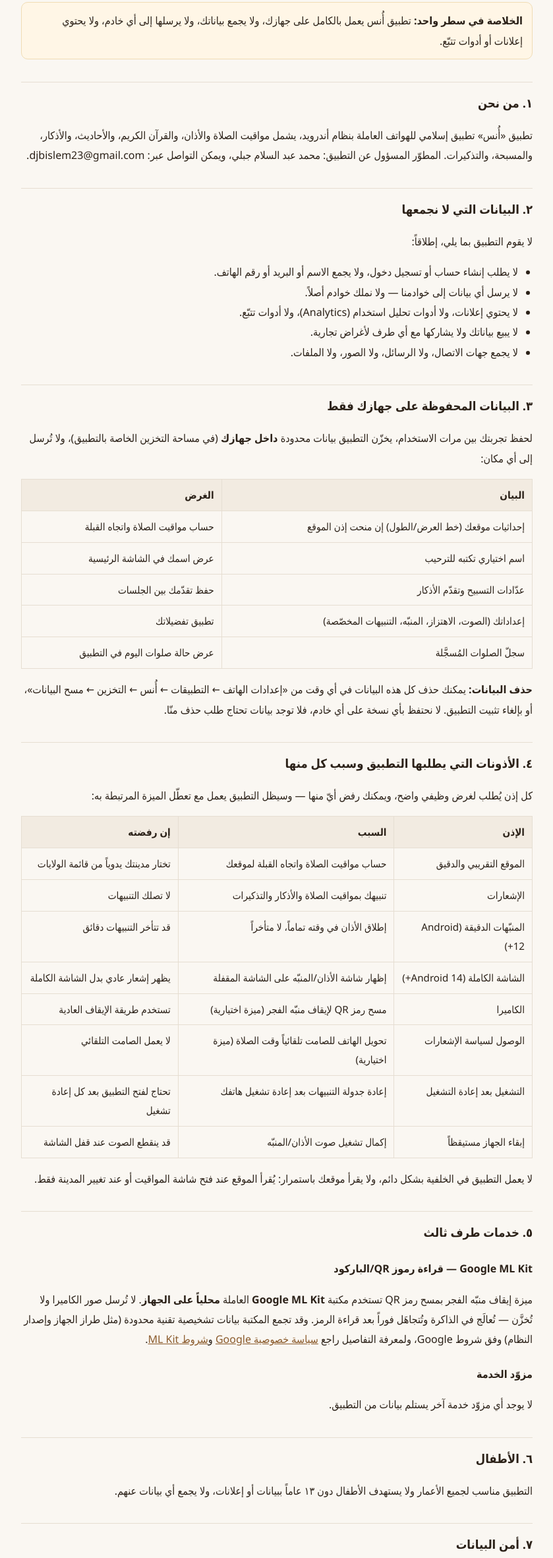
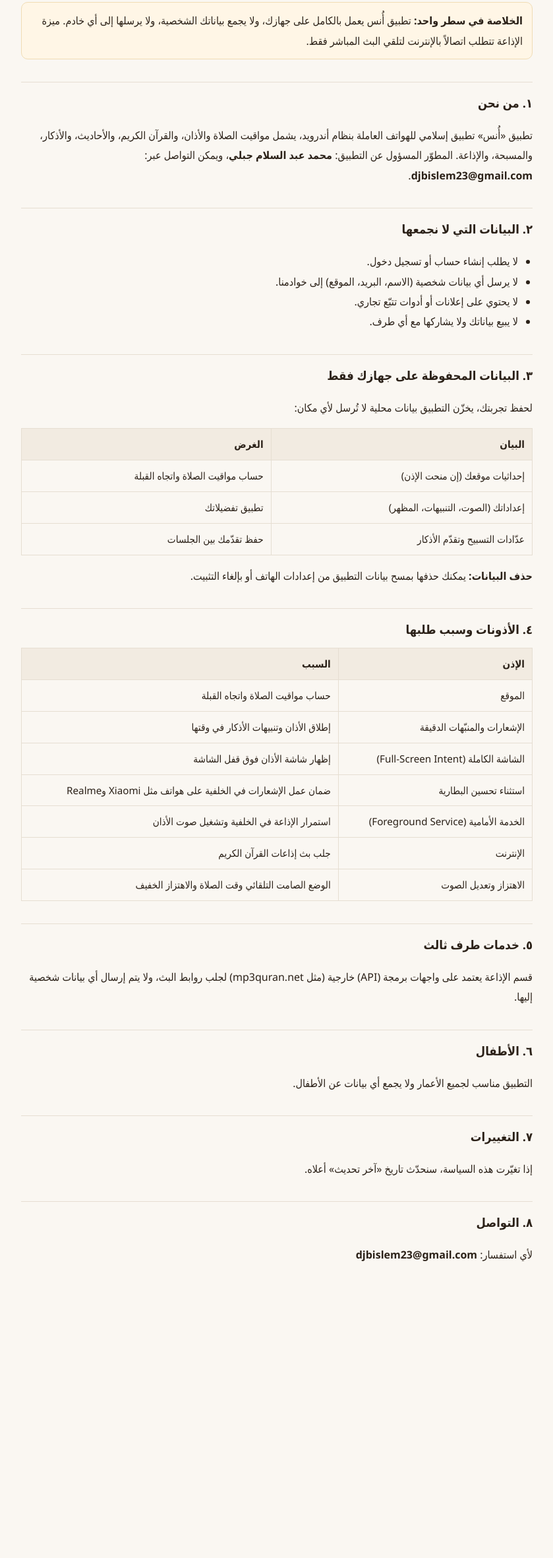
Before and after one commit to djbisslem23/ons-app, a plain HTML site: page privacy-policy.html in a window 1280 px wide. Shown: the part 160-2522 px from the top of the page at 66% size, without its empty margins (220-1059 px from the left). After the commit the page ends 2174 px from the top, so only its background shows below. Drawn offline with Linux system fonts and the light colour scheme.

Commit message:
Update privacy-policy.html

```diff
--- a/privacy-policy.html
+++ b/privacy-policy.html
@@ -7,20 +7,16 @@
 <style>
   :root { --ink:#2b2118; --muted:#5f5348; --accent:#8a5a2b; --line:#e6ded2; --bg:#faf7f2; }
   * { box-sizing: border-box; }
-  body { margin:0; background:var(--bg); color:var(--ink);
-         font-family: "Segoe UI", Tahoma, "Noto Naskh Arabic", system-ui, sans-serif;
-         line-height: 1.9; }
+  body { margin:0; background:var(--bg); color:var(--ink); font-family: "Segoe UI", Tahoma, "Noto Naskh Arabic", system-ui, sans-serif; line-height: 1.9; }
   main { max-width: 820px; margin: 0 auto; padding: 40px 22px 80px; }
   h1 { font-size: 1.7rem; margin: 0 0 4px; color: var(--accent); }
   h2 { font-size: 1.15rem; margin: 34px 0 8px; padding-top: 14px; border-top: 1px solid var(--line); }
-  h3 { font-size: 1rem; margin: 22px 0 6px; }
   p, li { color: var(--ink); }
   .meta { color: var(--muted); font-size: .92rem; margin-bottom: 26px; }
   table { width:100%; border-collapse: collapse; margin: 10px 0 4px; font-size: .95rem; }
   th, td { border: 1px solid var(--line); padding: 9px 11px; text-align: right; vertical-align: top; }
   th { background: #f2ebe1; font-weight: 700; }
   .note { background:#fff6e6; border:1px solid #f0dcb4; border-radius:10px; padding:12px 14px; margin:16px 0; }
-  .fill { background:transparent; padding:0; font-weight:normal; }
   code { background:#f2ebe1; padding:1px 5px; border-radius:4px; direction:ltr; display:inline-block; }
   a { color: var(--accent); }
   ul { padding-inline-start: 22px; }
@@ -28,114 +24,57 @@
 </head>
 <body>
 <main>
-
 <section lang="ar" dir="rtl">
   <h1>سياسة الخصوصية — تطبيق أُنس</h1>
   <p class="meta">
-    اسم الحزمة: <code>com.ons.app</code> · الإصدار: 1.0.0 ·
-    تاريخ السريان: <span class="fill">23 أكتوبر 2026</span> ·
-    آخر تحديث: <span class="fill">23 أكتوبر 2026</span>
+    اسم الحزمة: <code>com.ons.app</code> · الإصدار: 1.2.0 ·
+    تاريخ السريان: 11 نوفمبر 2026 ·
+    آخر تحديث: 11 نوفمبر 2026
   </p>
-
   <div class="note">
-    <strong>الخلاصة في سطر واحد:</strong> تطبيق أُنس يعمل بالكامل على جهازك، ولا يجمع بياناتك،
-    ولا يرسلها إلى أي خادم، ولا يحتوي إعلانات أو أدوات تتبّع.
+    <strong>الخلاصة في سطر واحد:</strong> تطبيق أُنس يعمل بالكامل على جهازك، ولا يجمع بياناتك الشخصية، ولا يرسلها إلى أي خادم. ميزة الإذاعة تتطلب اتصالاً بالإنترنت لتلقي البث المباشر فقط.
   </div>
-
   <h2>١. من نحن</h2>
   <p>
-    تطبيق «أُنس» تطبيق إسلامي للهواتف العاملة بنظام أندرويد، يشمل مواقيت الصلاة والأذان،
-    والقرآن الكريم، والأحاديث، والأذكار، والمسبحة، والتذكيرات.
-    المطوّر المسؤول عن التطبيق: <span class="fill">محمد عبد السلام جبلي</span>،
-    ويمكن التواصل عبر: <span class="fill">djbislem23@gmail.com</span>.
+    تطبيق «أُنس» تطبيق إسلامي للهواتف العاملة بنظام أندرويد، يشمل مواقيت الصلاة والأذان، والقرآن الكريم، والأحاديث، والأذكار، والمسبحة، والإذاعة.
+    المطوّر المسؤول عن التطبيق: <strong>محمد عبد السلام جبلي</strong>، ويمكن التواصل عبر: <strong>djbislem23@gmail.com</strong>.
   </p>
-
   <h2>٢. البيانات التي لا نجمعها</h2>
-  <p>لا يقوم التطبيق بما يلي، إطلاقاً:</p>
   <ul>
-    <li>لا يطلب إنشاء حساب أو تسجيل دخول، ولا يجمع الاسم أو البريد أو رقم الهاتف.</li>
-    <li>لا يرسل أي بيانات إلى خوادمنا — ولا نملك خوادم أصلاً.</li>
-    <li>لا يحتوي إعلانات، ولا أدوات تحليل استخدام (Analytics)، ولا أدوات تتبّع.</li>
-    <li>لا يبيع بياناتك ولا يشاركها مع أي طرف لأغراض تجارية.</li>
-    <li>لا يجمع جهات الاتصال، ولا الرسائل، ولا الصور، ولا الملفات.</li>
+    <li>لا يطلب إنشاء حساب أو تسجيل دخول.</li>
+    <li>لا يرسل أي بيانات شخصية (الاسم، البريد، الموقع) إلى خوادمنا.</li>
+    <li>لا يحتوي على إعلانات أو أدوات تتبّع تجاري.</li>
+    <li>لا يبيع بياناتك ولا يشاركها مع أي طرف.</li>
   </ul>
-
   <h2>٣. البيانات المحفوظة على جهازك فقط</h2>
-  <p>
-    لحفظ تجربتك بين مرات الاستخدام، يخزّن التطبيق بيانات محدودة <strong>داخل جهازك</strong>
-    (في مساحة التخزين الخاصة بالتطبيق)، ولا تُرسل إلى أي مكان:
-  </p>
+  <p>لحفظ تجربتك، يخزّن التطبيق بيانات محلية لا تُرسل لأي مكان:</p>
   <table>
     <tr><th>البيان</th><th>الغرض</th></tr>
-    <tr><td>إحداثيات موقعك (خط العرض/الطول) إن منحت إذن الموقع</td><td>حساب مواقيت الصلاة واتجاه القبلة</td></tr>
-    <tr><td>اسم اختياري تكتبه للترحيب</td><td>عرض اسمك في الشاشة الرئيسية</td></tr>
+    <tr><td>إحداثيات موقعك (إن منحت الإذن)</td><td>حساب مواقيت الصلاة واتجاه القبلة</td></tr>
+    <tr><td>إعداداتك (الصوت، التنبيهات، المظهر)</td><td>تطبيق تفضيلاتك</td></tr>
     <tr><td>عدّادات التسبيح وتقدّم الأذكار</td><td>حفظ تقدّمك بين الجلسات</td></tr>
-    <tr><td>إعداداتك (الصوت، الاهتزاز، المنبّه، التنبيهات المخصّصة)</td><td>تطبيق تفضيلاتك</td></tr>
-    <tr><td>سجلّ الصلوات المُسجَّلة</td><td>عرض حالة صلوات اليوم في التطبيق</td></tr>
   </table>
-  <p>
-    <strong>حذف البيانات:</strong> يمكنك حذف كل هذه البيانات في أي وقت من
-    «إعدادات الهاتف ← التطبيقات ← أُنس ← التخزين ← مسح البيانات»، أو بإلغاء تثبيت التطبيق.
-    لا نحتفظ بأي نسخة على أي خادم، فلا توجد بيانات تحتاج طلب حذف منّا.
-  </p>
-
-  <h2>٤. الأذونات التي يطلبها التطبيق وسبب كل منها</h2>
-  <p>كل إذن يُطلب لغرض وظيفي واضح، ويمكنك رفض أيّ منها — وسيظل التطبيق يعمل مع تعطّل الميزة المرتبطة به:</p>
+  <p><strong>حذف البيانات:</strong> يمكنك حذفها بمسح بيانات التطبيق من إعدادات الهاتف أو بإلغاء التثبيت.</p>
+  <h2>٤. الأذونات وسبب طلبها</h2>
   <table>
-    <tr><th>الإذن</th><th>السبب</th><th>إن رفضته</th></tr>
-    <tr><td>الموقع التقريبي والدقيق</td><td>حساب مواقيت الصلاة واتجاه القبلة لموقعك</td><td>تختار مدينتك يدوياً من قائمة الولايات</td></tr>
-    <tr><td>الإشعارات</td><td>تنبيهك بمواقيت الصلاة والأذكار والتذكيرات</td><td>لا تصلك التنبيهات</td></tr>
-    <tr><td>المنبّهات الدقيقة (Android 12+)</td><td>إطلاق الأذان في وقته تماماً، لا متأخراً</td><td>قد تتأخر التنبيهات دقائق</td></tr>
-    <tr><td>الشاشة الكاملة (Android 14+)</td><td>إظهار شاشة الأذان/المنبّه على الشاشة المقفلة</td><td>يظهر إشعار عادي بدل الشاشة الكاملة</td></tr>
-    <tr><td>الكاميرا</td><td>مسح رمز QR لإيقاف منبّه الفجر (ميزة اختيارية)</td><td>تستخدم طريقة الإيقاف العادية</td></tr>
-    <tr><td>الوصول لسياسة الإشعارات</td><td>تحويل الهاتف للصامت تلقائياً وقت الصلاة (ميزة اختيارية)</td><td>لا يعمل الصامت التلقائي</td></tr>
-    <tr><td>التشغيل بعد إعادة التشغيل</td><td>إعادة جدولة التنبيهات بعد إعادة تشغيل هاتفك</td><td>تحتاج لفتح التطبيق بعد كل إعادة تشغيل</td></tr>
-    <tr><td>إبقاء الجهاز مستيقظاً</td><td>إكمال تشغيل صوت الأذان/المنبّه</td><td>قد ينقطع الصوت عند قفل الشاشة</td></tr>
+    <tr><th>الإذن</th><th>السبب</th></tr>
+    <tr><td>الموقع</td><td>حساب مواقيت الصلاة واتجاه القبلة</td></tr>
+    <tr><td>الإشعارات والمنبّهات الدقيقة</td><td>إطلاق الأذان وتنبيهات الأذكار في وقتها</td></tr>
+    <tr><td>الشاشة الكاملة (Full-Screen Intent)</td><td>إظهار شاشة الأذان فوق قفل الشاشة</td></tr>
+    <tr><td>استثناء تحسين البطارية</td><td>ضمان عمل الإشعارات في الخلفية على هواتف مثل Xiaomi وRealme</td></tr>
+    <tr><td>الخدمة الأمامية (Foreground Service)</td><td>استمرار الإذاعة في الخلفية وتشغيل صوت الأذان</td></tr>
+    <tr><td>الإنترنت</td><td>جلب بث إذاعات القرآن الكريم</td></tr>
+    <tr><td>الاهتزاز وتعديل الصوت</td><td>الوضع الصامت التلقائي وقت الصلاة والاهتزاز الخفيف</td></tr>
   </table>
-  <p>
-    لا يعمل التطبيق في الخلفية بشكل دائم، ولا يقرأ موقعك باستمرار: يُقرأ الموقع عند فتح شاشة
-    المواقيت أو عند تغيير المدينة فقط.
-  </p>
-
   <h2>٥. خدمات طرف ثالث</h2>
-  <h3>Google ML Kit — قراءة رموز QR/الباركود</h3>
-  <p>
-    ميزة إيقاف منبّه الفجر بمسح رمز QR تستخدم مكتبة <strong>Google ML Kit</strong> العاملة
-    <strong>محلياً على الجهاز</strong>. لا تُرسل صور الكاميرا ولا تُخزَّن — تُعالَج في الذاكرة
-    وتُتجاهَل فوراً بعد قراءة الرمز. وقد تجمع المكتبة بيانات تشخيصية تقنية محدودة
-    (مثل طراز الجهاز وإصدار النظام) وفق شروط Google، ولمعرفة التفاصيل راجع
-    <a href="https://policies.google.com/privacy" target="_blank" rel="noopener">سياسة خصوصية Google</a>
-    و<a href="https://developers.google.com/ml-kit/terms" target="_blank" rel="noopener">شروط ML Kit</a>.
-  </p>
-  <h3>مزوّد الخدمة</h3>
-  <p>لا يوجد أي مزوّد خدمة آخر يستلم بيانات من التطبيق.</p>
-
+  <p>قسم الإذاعة يعتمد على واجهات برمجة (API) خارجية (مثل mp3quran.net) لجلب روابط البث، ولا يتم إرسال أي بيانات شخصية إليها.</p>
   <h2>٦. الأطفال</h2>
-  <p>
-    التطبيق مناسب لجميع الأعمار ولا يستهدف الأطفال دون ١٣ عاماً ببيانات أو إعلانات،
-    ولا يجمع أي بيانات عنهم.
-  </p>
-
-  <h2>٧. أمن البيانات</h2>
-  <p>
-    لأن التطبيق لا ينقل بياناتك عبر الشبكة، فإن سطح التعرّض للمخاطر محدود بطبيعته.
-    تُحفظ بياناتك داخل مساحة التطبيق المحمية بنظام أندرويد، ولا يمكن لتطبيق آخر قراءتها
-    إلا على جهاز مفتوح الجذر (root).
-  </p>
-
-  <h2>٨. التغييرات على هذه السياسة</h2>
-  <p>
-    إذا تغيّرت هذه السياسة (مثلاً عند إضافة ميزة تحتاج إنترنت)، سنحدّث هذه الصفحة ونغيّر
-    تاريخ «آخر تحديث» أعلاه، وسنوضّح التغيير الجوهري داخل التطبيق قبل تطبيقه.
-  </p>
-
-  <h2>٩. التواصل</h2>
-  <p>
-    لأي سؤال أو طلب متعلق بالخصوصية:
-    <span class="fill">djbislem23@gmail.com</span>
-  </p>
+  <p>التطبيق مناسب لجميع الأعمار ولا يجمع أي بيانات عن الأطفال.</p>
+  <h2>٧. التغييرات</h2>
+  <p>إذا تغيّرت هذه السياسة، سنحدّث تاريخ «آخر تحديث» أعلاه.</p>
+  <h2>٨. التواصل</h2>
+  <p>لأي استفسار: <strong>djbislem23@gmail.com</strong></p>
 </section>
-
 </main>
 </body>
 </html>
```
